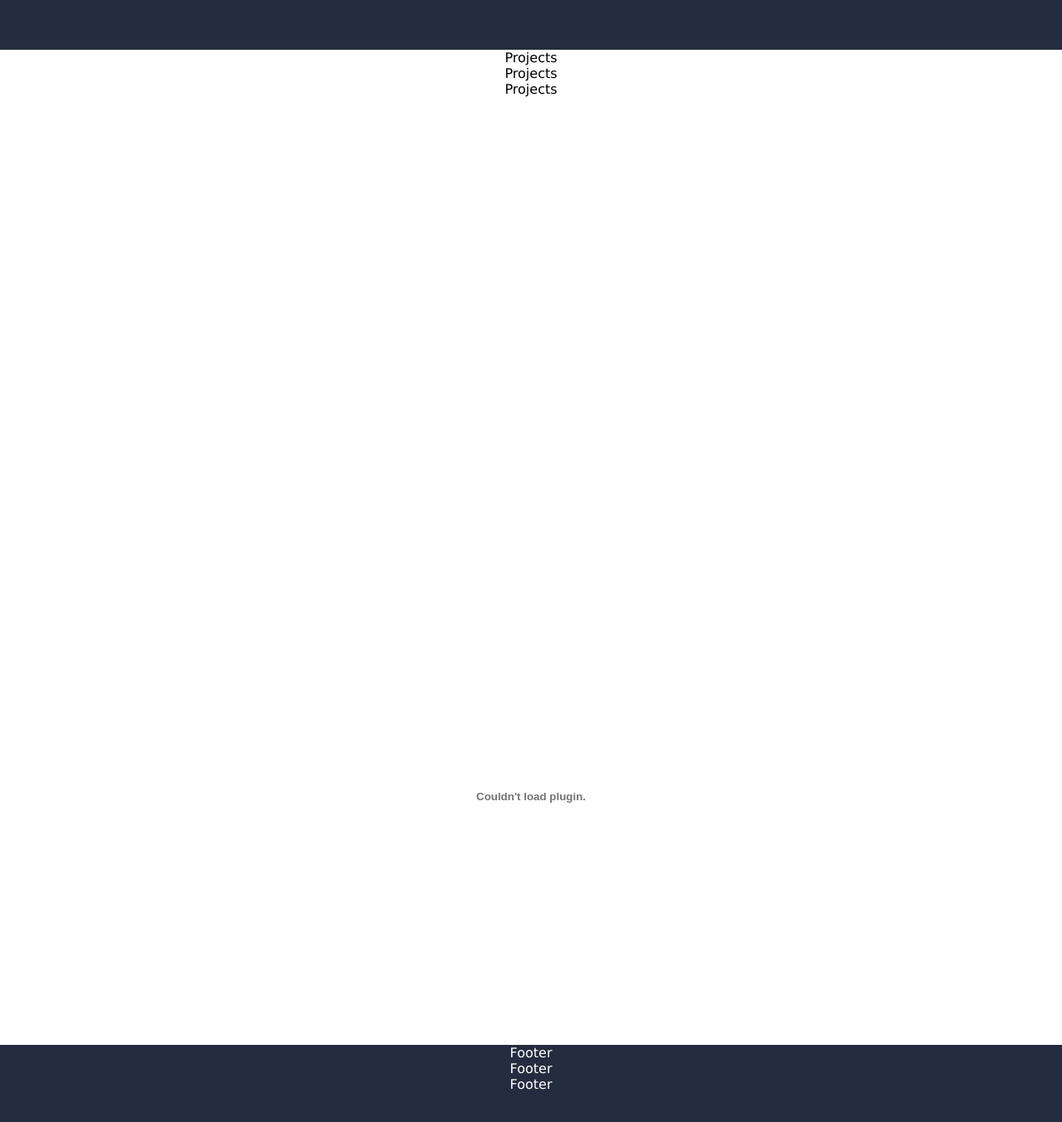
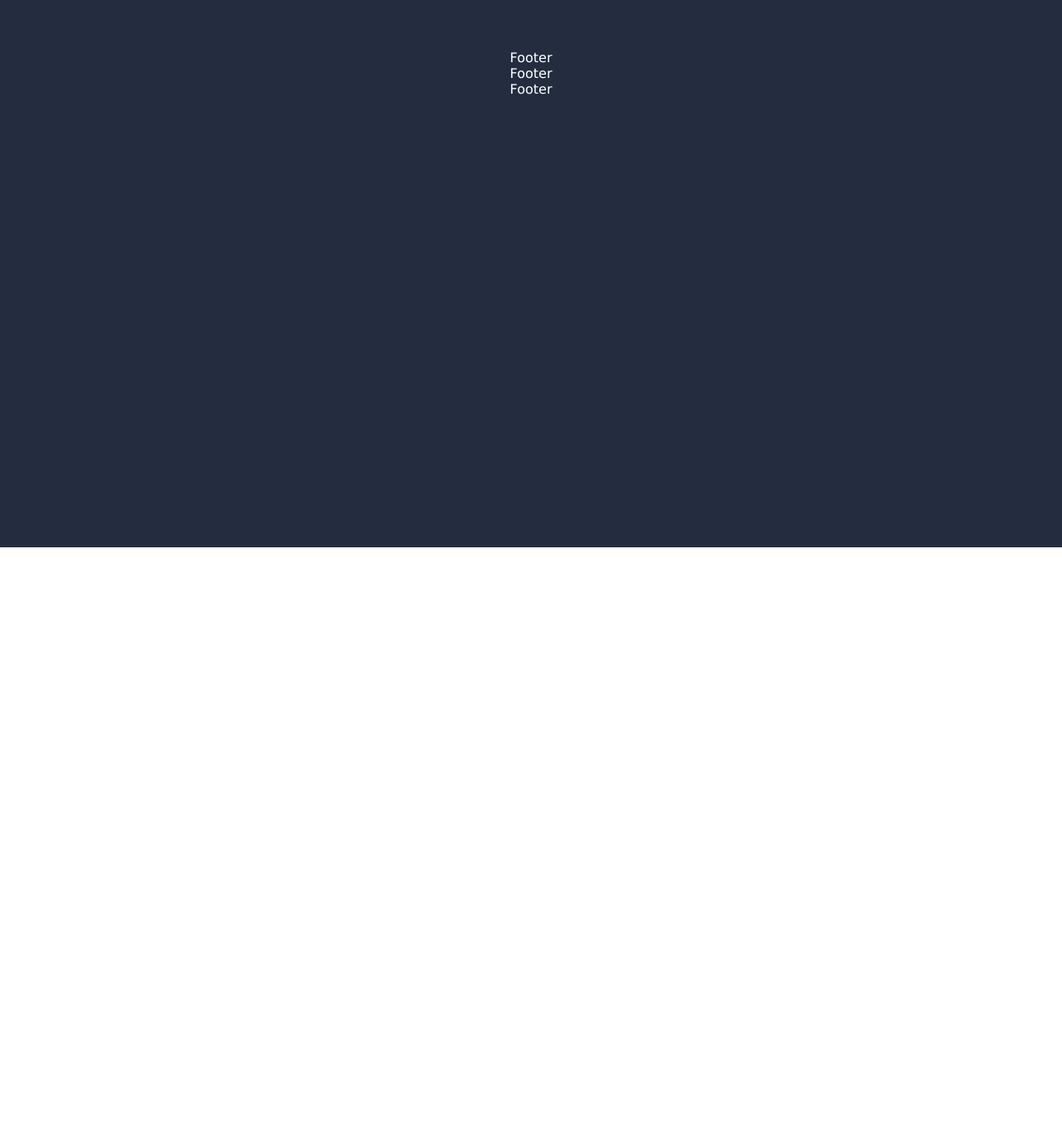
Before and after one commit to Shane-obrien-64/portfolio, a React (Create React App) app: page / in a window 1280 px wide. Shown: the part 621-1974 px from the top of the page at 83% size. After the commit the page ends 1281 px from the top, so only its background shows below. Built offline with nearby package versions, Linux system fonts and the light colour scheme.

Commit message:
added routes

```diff
--- a/package.json
+++ b/package.json
@@ -9,6 +9,7 @@
     "react": "^18.2.0",
     "react-dom": "^18.2.0",
     "react-pdf": "^7.7.0",
+    "react-router-dom": "^6.21.3",
     "react-scripts": "5.0.1",
     "web-vitals": "^2.1.4"
   },
--- a/src/App/App.js
+++ b/src/App/App.js
@@ -3,15 +3,18 @@ import About from "../About/About";
 import Projects from "../Projects/Projects";
 import Resume from "../Resume/Resume";
 import Footer from "../Footer/Footer";
+import { Routes, Route } from "react-router-dom";
 import "./App.css";
 
 function App() {
   return (
     <div className="app">
       <Header />
-      <About />
-      <Projects />
-      <Resume />
+      <Routes>
+        <Route path="*" element={<About />} />
+        <Route path="/projects" element={<Projects />} />
+        <Route path="/resume" element={<Resume />} />
+      </Routes>
       <Footer />
     </div>
   );
--- a/src/index.js
+++ b/src/index.js
@@ -1,5 +1,6 @@
 import React from "react";
 import ReactDOM from "react-dom/client";
+import { BrowserRouter } from "react-router-dom";
 import "./index.css";
 import App from "./App/App";
 import reportWebVitals from "./reportWebVitals";
@@ -7,7 +8,9 @@ import reportWebVitals from "./reportWebVitals";
 const root = ReactDOM.createRoot(document.getElementById("root"));
 root.render(
   <React.StrictMode>
-    <App />
+    <BrowserRouter>
+      <App />
+    </BrowserRouter>
   </React.StrictMode>
 );
 
```
Also changed, not shown: 1 other file (tests, documents, lock files or other folders).
